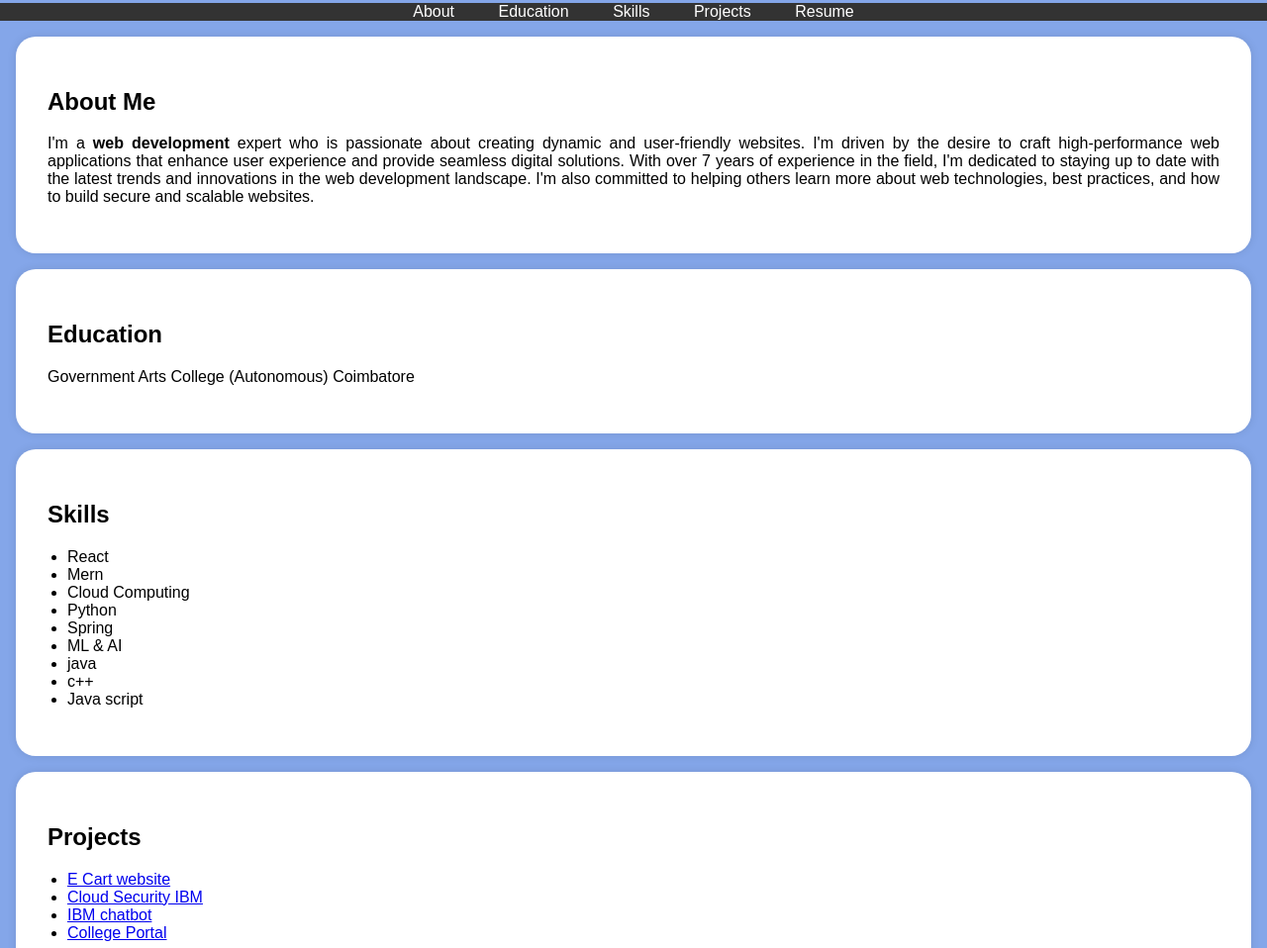
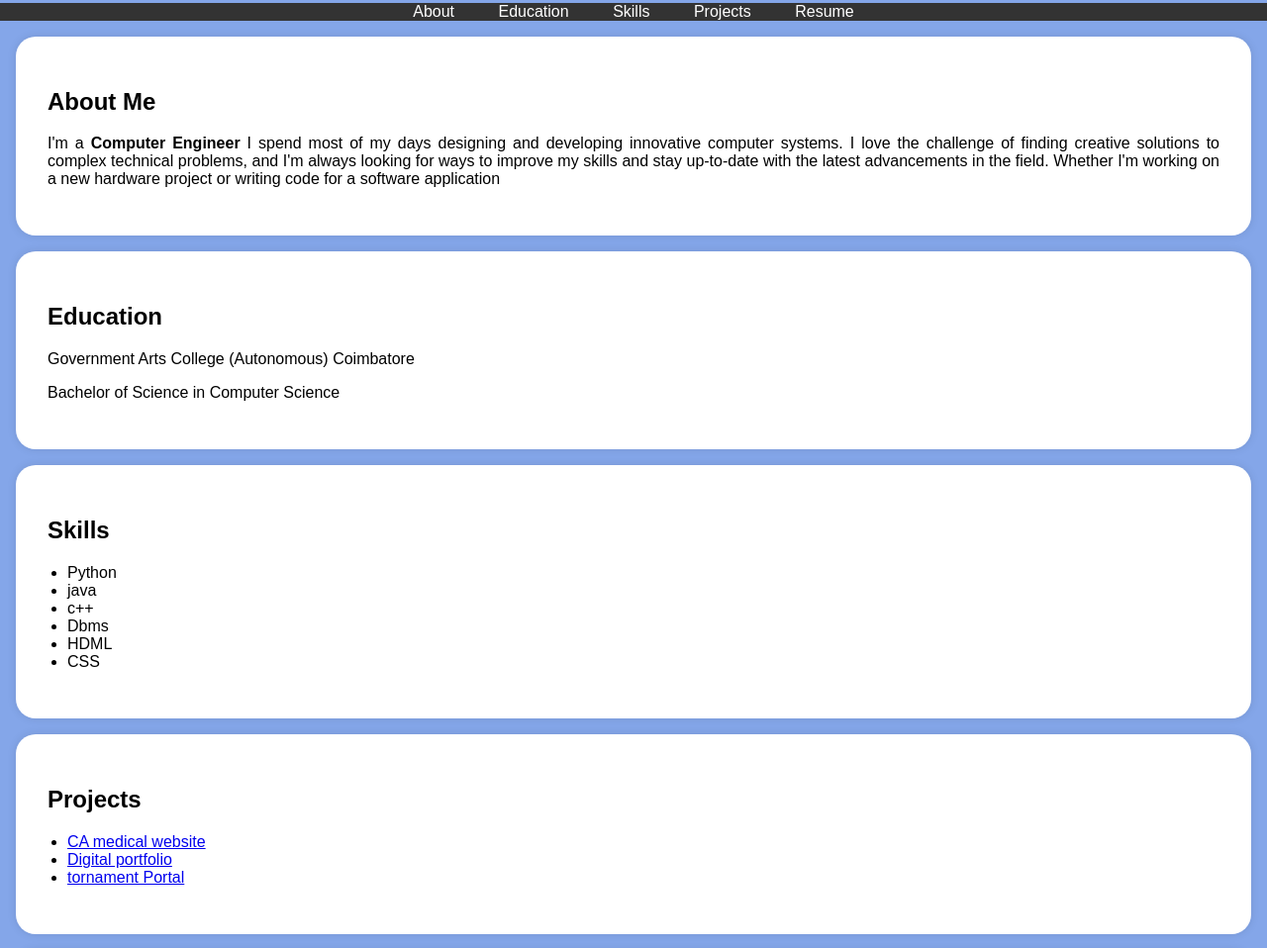
Before and after one commit to sanjeevrajanb/digital-portfoliio, a plain HTML site: page index.html in a window 1280 px wide. Shown: the part 210-1168 px from the top of the page at 99% size. Drawn offline with Linux system fonts and the light colour scheme.

Commit message:
Update index.html

```diff
--- a/index.html
+++ b/index.html
@@ -115,13 +115,7 @@
     <section id="about">
         <div class="section-content">
             <h2>About Me</h2>
-            <p>I'm a <b>web development</b> expert who is passionate about creating dynamic and user-friendly websites.
-                I'm driven by the desire to craft high-performance web applications that enhance user experience and provide
-                 seamless digital solutions. With over 7 years of experience in the field, I'm dedicated to staying up to date
-                 with the latest trends and innovations in the
-                 web development landscape. I'm also committed to helping others learn more about web technologies,
-                 best practices, and how to build secure and scalable websites.</p>
-
+            <p>I'm a <b>Computer Engineer</b> I spend most of my days designing and developing innovative computer systems. I love the challenge of finding creative solutions to complex technical problems, and I'm always looking for ways to improve my skills and stay up-to-date with the latest advancements in the field. Whether I'm working on a new hardware project or writing code for a software application</p>
         </div>
     </section>
 
@@ -129,6 +123,7 @@
         <div class="section-content">
             <h2>Education</h2>
             <p>Government Arts College (Autonomous) Coimbatore</p>
+            <p> Bachelor of Science in Computer Science</p>
 
 
         </div>
@@ -138,15 +133,12 @@
         <div class="section-content">
             <h2>Skills</h2>
             <ul>
-                <li>React</li>
-                <li>Mern</li>
-                <li>Cloud Computing</li>
                 <li>Python</li>
-                <li>Spring</li>
-                <li>ML & AI</li>
                 <li>java</li>
                 <li>c++</li>
-                <li>Java script</li>
+                <li>Dbms</li>
+                <li>HDML</li>
+                <li>CSS</li>
             </ul>
         </div>
     </section>
@@ -155,10 +147,9 @@
         <div class="section-content">
             <h2>Projects</h2>
             <ul>
-                <li><a href="#">E Cart website</a></li>
-                <li><a href="#">Cloud Security IBM</a></li>
-                <li><a href="#">IBM chatbot</a></li>
-                <li><a href="#">College Portal</a></li>
+                <li><a href="#">CA medical website</a></li>
+                <li><a href="#">Digital portfolio</a></li>
+                <li><a href="#">tornament Portal</a></li>
                 <!-- Add more project links here -->
             </ul>
         </div>
```
